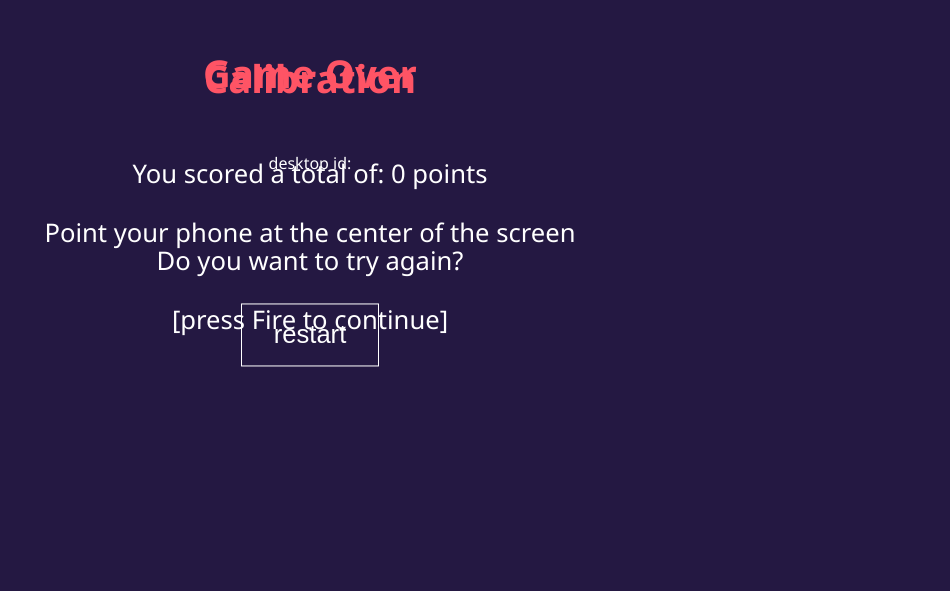
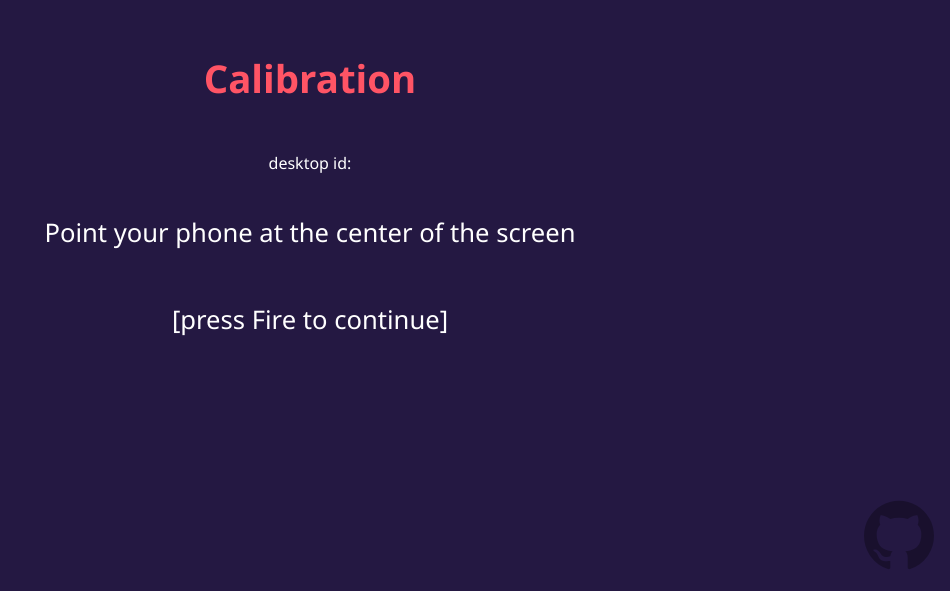
Before and after one commit to Arnhoudt/GyroRemoteGame, a website: page public/desktop.html in a window 1280 px wide. Shown: the part 209-800 px from the top of the page, without its empty margins (330-1280 px from the left). Drawn offline with nearby package versions, Linux system fonts and the light colour scheme; no server answers.

Commit message:
added github logo

```diff
--- a/public/desktop.html
+++ b/public/desktop.html
@@ -40,14 +40,16 @@
             </div>
             <div id="sensitivity"></div>
         </div>
-        <div id="gameover" class="menu view view3">
+        <div id="gameover" class="hidden menu view view3">
             <h2>Game Over</h2>
             <p class="subtitle">You scored a total of: <span id="gameover_score">0</span> points</p>
             <p class="subtitle">Do you want to try again?</p>
             <button class="restart">restart</button>
         </div>
         <canvas class="hidden view view2 view1" id="canvas"></canvas>
-
+        <a target="_blank" id="github_logo" href="https://github.com/Arnhoudt/GyroRemoteGame">
+            <img src="./githubLogo.svg" alt="" width="70px">
+        </a>
     </main>
     <script src="https://cdn.socket.io/4.1.2/socket.io.min.js" integrity="sha384-toS6mmwu70G0fw54EGlWWeA4z3dyJ+dlXBtSURSKN4vyRFOcxd3Bzjj/AoOwY+Rg" crossorigin="anonymous"></script>
     <script src="desktop.js"></script>
--- a/public/style.css
+++ b/public/style.css
@@ -127,6 +127,16 @@ h2{
     font-size: 3rem;
 }
 
+#github_logo{
+    opacity: 0.3;
+    position: absolute;
+    right: 1rem;
+    bottom: 1rem;
+}
+#github_logo:hover{
+    opacity: 1;
+}
+
 .unselectable {
     -webkit-touch-callout: none;
     -webkit-user-select: none;
```
Also changed, not shown: public/githubLogo.svg (added).
